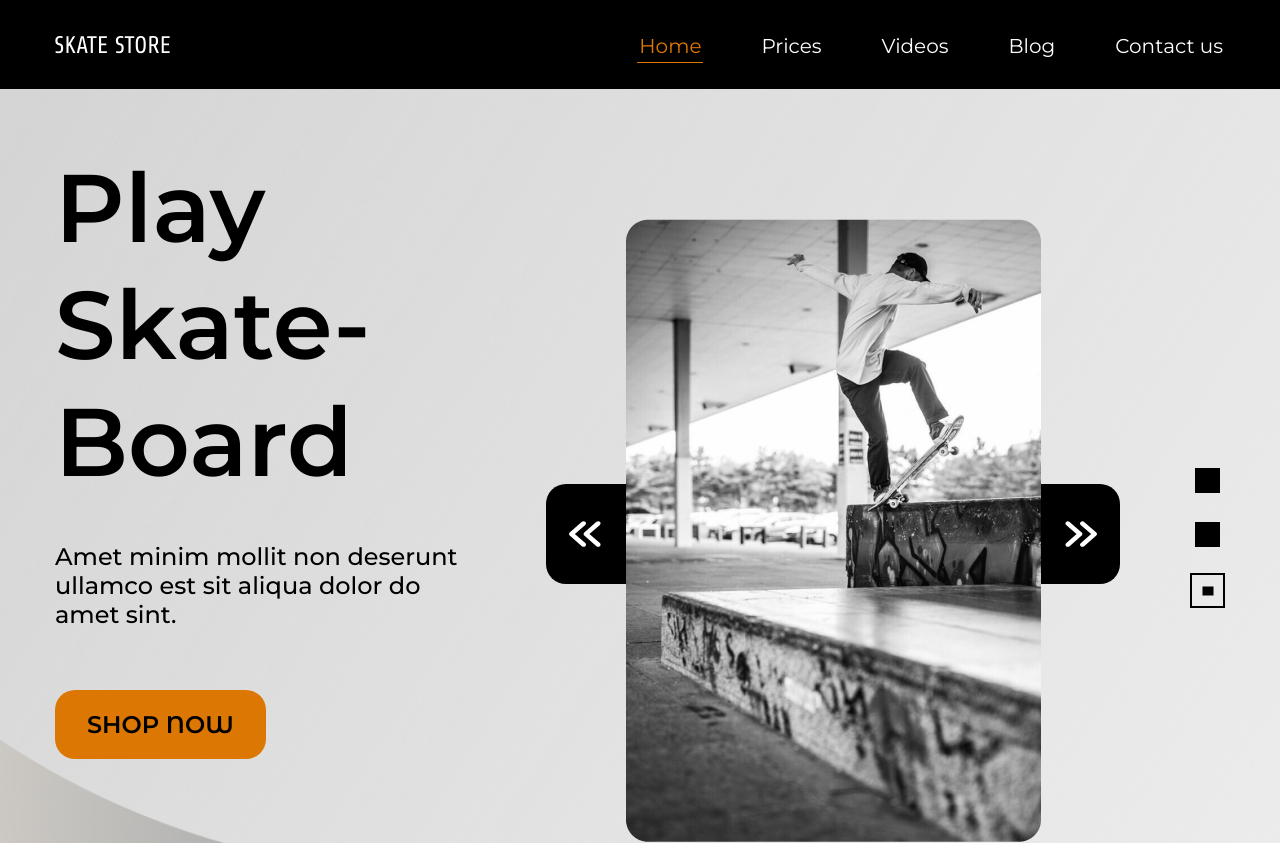
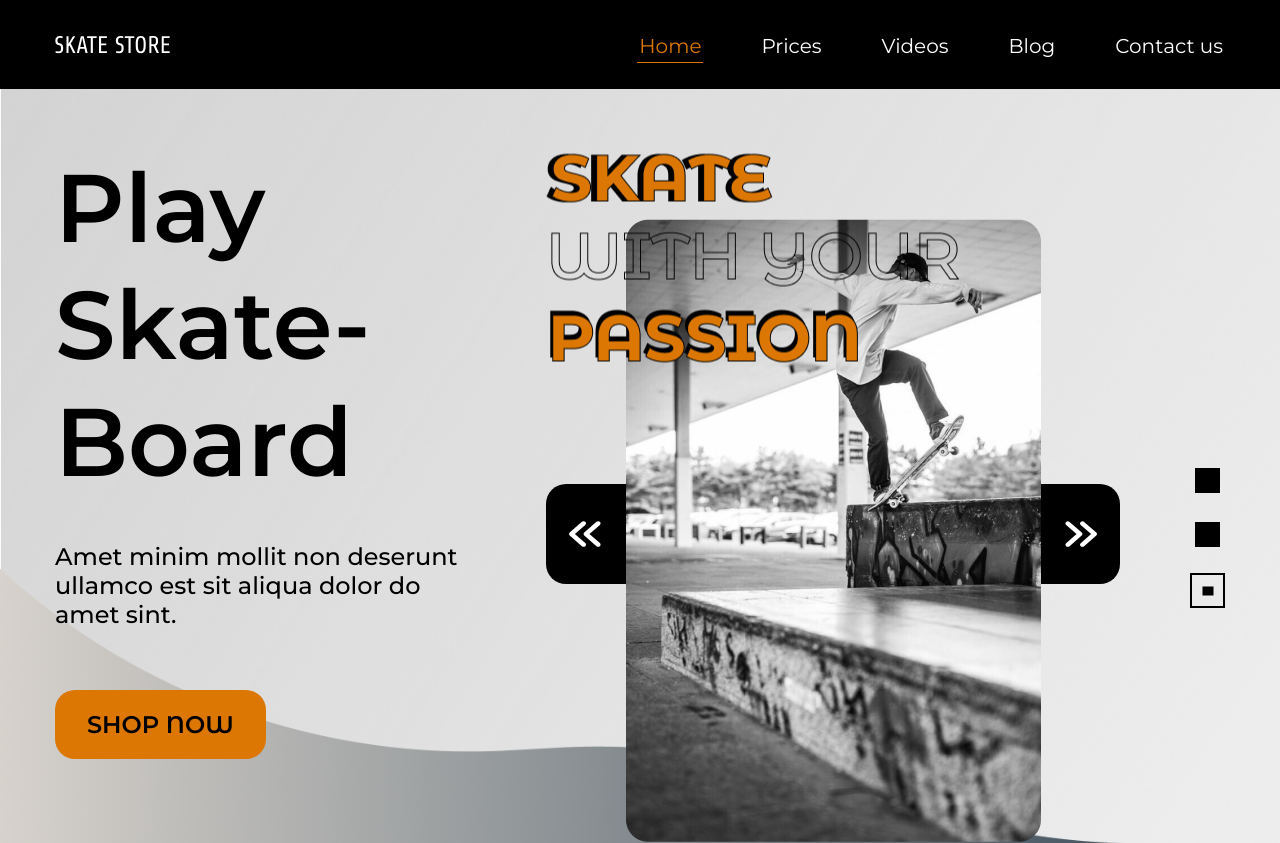
Before and after one commit to hpmmg/SkateStore, a website: page app/index.html in a window 1280 px wide. Shown: the top 843 px of the page. Drawn offline with nearby package versions, Linux system fonts and the light colour scheme; files that its build step writes are made by us from their sources.

Commit message:
fixed top section

```diff
--- a/app/scss/style.scss
+++ b/app/scss/style.scss
@@ -5,6 +5,10 @@
 @import 'libs';
 
 .header {
+  position: fixed;
+  top: 0;
+  right: 0;
+  left: 0;
   padding: 30px 0;
   background: $default;
   &__inner{
@@ -41,7 +45,9 @@
 }
 
 .top{
-  padding: 60px 0 137px;
+  margin-top: 89px;
+  min-height: calc(100vh - 89px);
+  padding-top: 60px;
   background-image: url('../images/top-bg.jpg');
   background-position: bottom;
   background-repeat: no-repeat;
@@ -70,6 +76,18 @@
 
 .top-slider{
   margin-top: 70px;
+  &__item{
+    border-radius: 22px;
+  }
+  &__inner{
+    position: relative;
+    &::before{
+      content: url('../images/topslider/slidertitle.png');
+      position: absolute;
+      z-index: 1;
+      transform: translateY(-33%);
+    }
+  }
 }
 .slick-list{
   max-width: 415px;
```
Also changed, not shown: app/index.html (+3 -0 lines), app/images/topslider/slidertitle.png (added).
